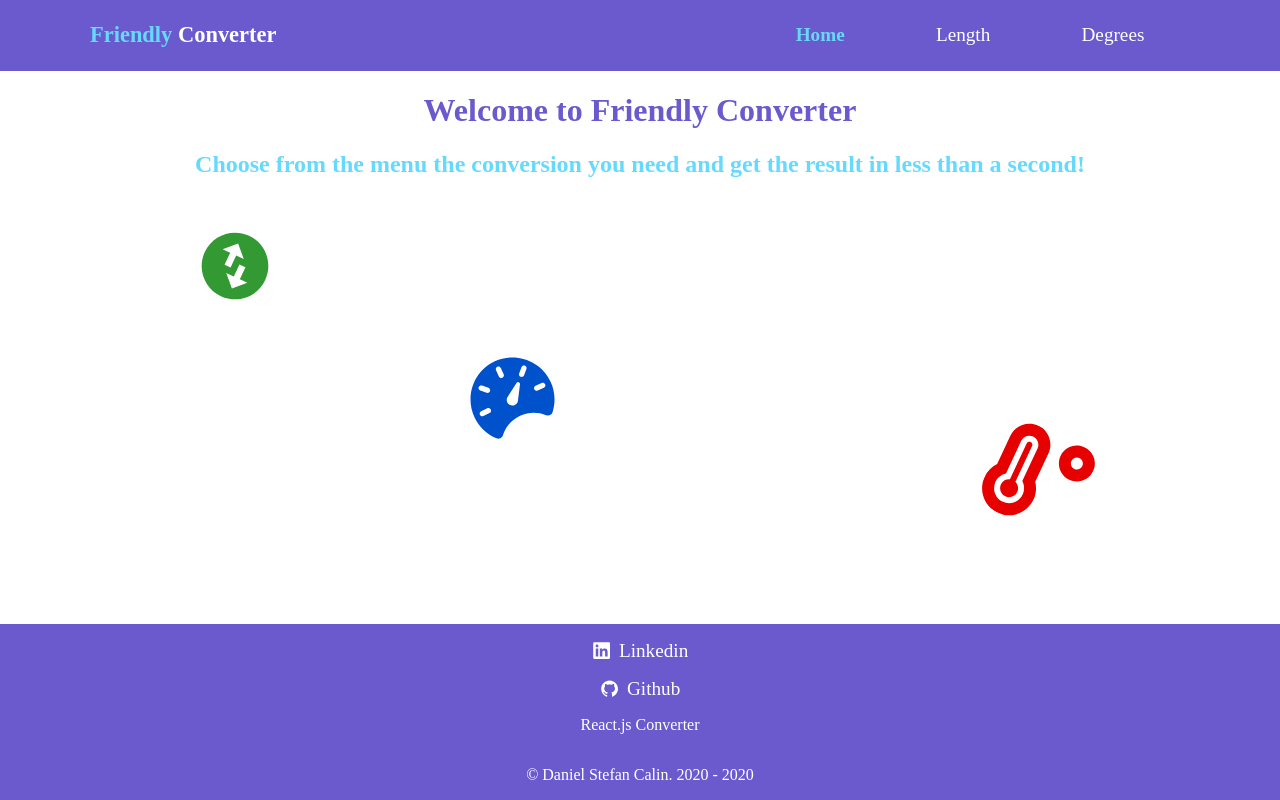
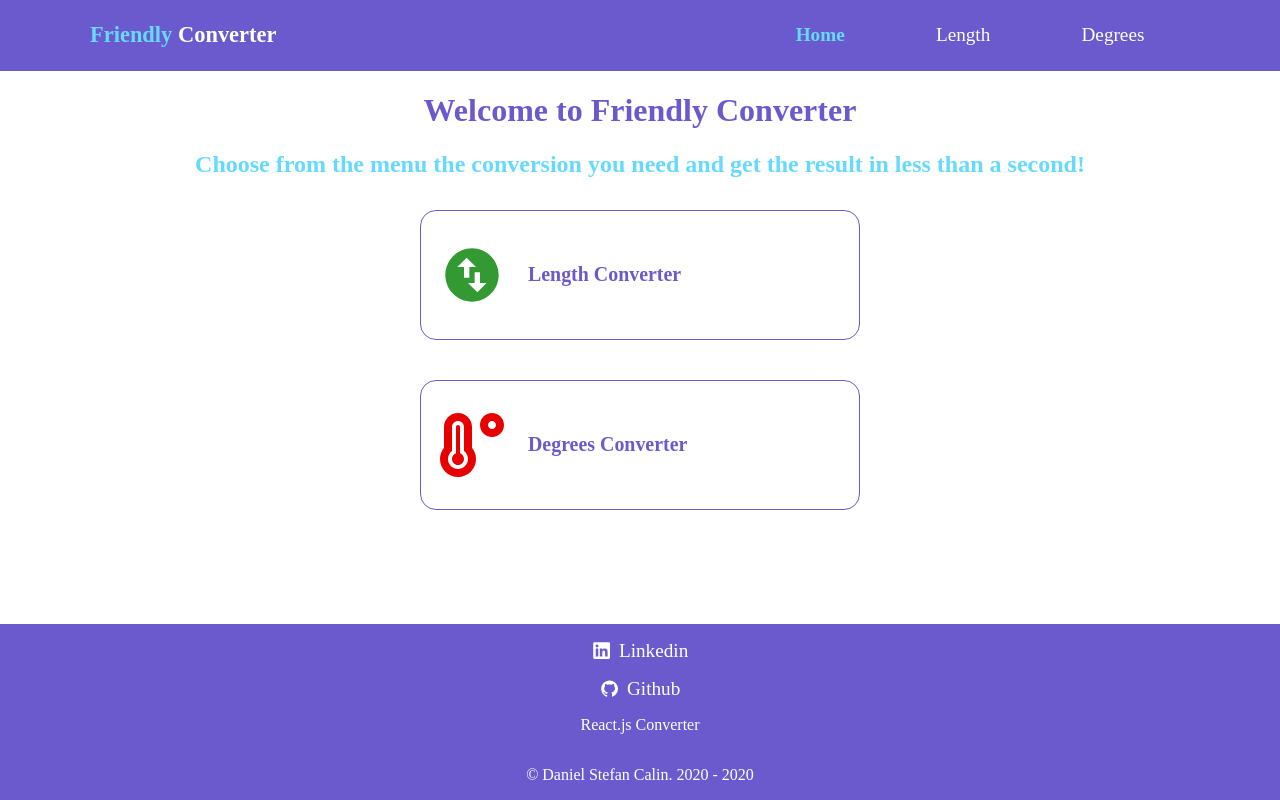
Before and after one commit to DanielStefan11/unit-converter-react.js, a React (Create React App) app: page / in a window 1280 px wide. Built offline with nearby package versions, Linux system fonts and the light colour scheme; a web font is replaced by a local one.

Commit message:
homepage refactoring

```diff
--- a/src/pages/home/Home.jsx
+++ b/src/pages/home/Home.jsx
@@ -6,7 +6,6 @@ import "./Home.scss";
 // React Icons
 import { MdSwapVerticalCircle } from "react-icons/md";
 import { FaTemperatureHigh } from "react-icons/fa";
-import { IoIosSpeedometer } from "react-icons/io";
 // React Router
 import { Link } from "react-router-dom";
 
@@ -19,13 +18,18 @@ export default function Home() {
           Choose from the menu the conversion you need and get the result in
           less than a second!
         </h2>
-        <div className="icons-container">
+        <div className="cards-container">
           <Link to="/length-converter">
-            <MdSwapVerticalCircle className="converter-icon" />
+            <div className="link-card">
+              <MdSwapVerticalCircle className="icon converter-icon" />
+              <h5>Length Converter</h5>
+            </div>
           </Link>
-          <IoIosSpeedometer className="speed-icon" />
           <Link to="/degrees-converter">
-            <FaTemperatureHigh className="termometer-icon" />
+            <div className="link-card">
+              <FaTemperatureHigh className="icon termometer-icon" />
+              <h5>Degrees Converter</h5>
+            </div>
           </Link>
         </div>
       </div>
--- a/src/pages/home/Home.scss
+++ b/src/pages/home/Home.scss
@@ -5,51 +5,46 @@
   color: $contrast-color;
 }
 
-.icons-container {
-  height: 300px;
-  position: relative;
-  margin-top: 3rem;
+.cards-container {
+  width: 100%;
+  display: flex;
+  flex-direction: column;
+  margin-top: 2rem;
+  gap: 2.5rem;
+}
 
-  .converter-icon {
-    position: absolute;
-    top: 0;
-    left: 0;
-    font-size: 5rem;
-    transform: rotate(25deg);
-    color: $converter-icon-color;
-    transition: all 0.3s ease-in-out;
-    display: flex;
+.link-card {
+  width: 100%;
+  max-width: 400px;
+  height: fit-content;
+  display: flex;
+  align-items: center;
+  border-radius: 16px;
+  border: 1px solid #6a5acd;
+  padding: 1.2rem;
+  font-size: 1.5rem;
+  color: #6a5acd;
+  margin-left: auto;
+  margin-right: auto;
+  transition: all 0.2s ease-in-out;
+  cursor: pointer;
+}
 
-    &:hover {
-      transform: rotate(100deg);
-    }
-  }
+.link-card:hover {
+  -webkit-box-shadow: 10px 10px 98px -22px rgba(0, 0, 0, 0.75);
+  -moz-box-shadow: 10px 10px 98px -22px rgba(0, 0, 0, 0.75);
+  box-shadow: 10px 10px 98px -22px rgba(0, 0, 0, 0.75);
+}
 
-  .termometer-icon {
-    position: absolute;
-    bottom: 0;
-    right: 0;
-    font-size: 6rem;
-    transform: rotate(25deg);
-    color: $termometer-icon-color;
-    transition: all 0.3s ease-in-out;
+.icon {
+  font-size: 4rem;
+  margin-right: 1.5rem;
+}
 
-    &:hover {
-      transform: rotate(-25deg);
-    }
-  }
+.converter-icon {
+  color: $converter-icon-color;
+}
 
-  .speed-icon {
-    position: absolute;
-    top: 40%;
-    left: 30%;
-    font-size: 6rem;
-    transform: rotate(-25deg);
-    color: $speed-icon-color;
-    transition: all 0.3s ease-in-out;
-
-    &:hover {
-      transform: rotate(25deg);
-    }
-  }
+.termometer-icon {
+  color: $termometer-icon-color;
 }
```
Also changed, not shown: 1 other file (tests, documents, lock files or other folders).
